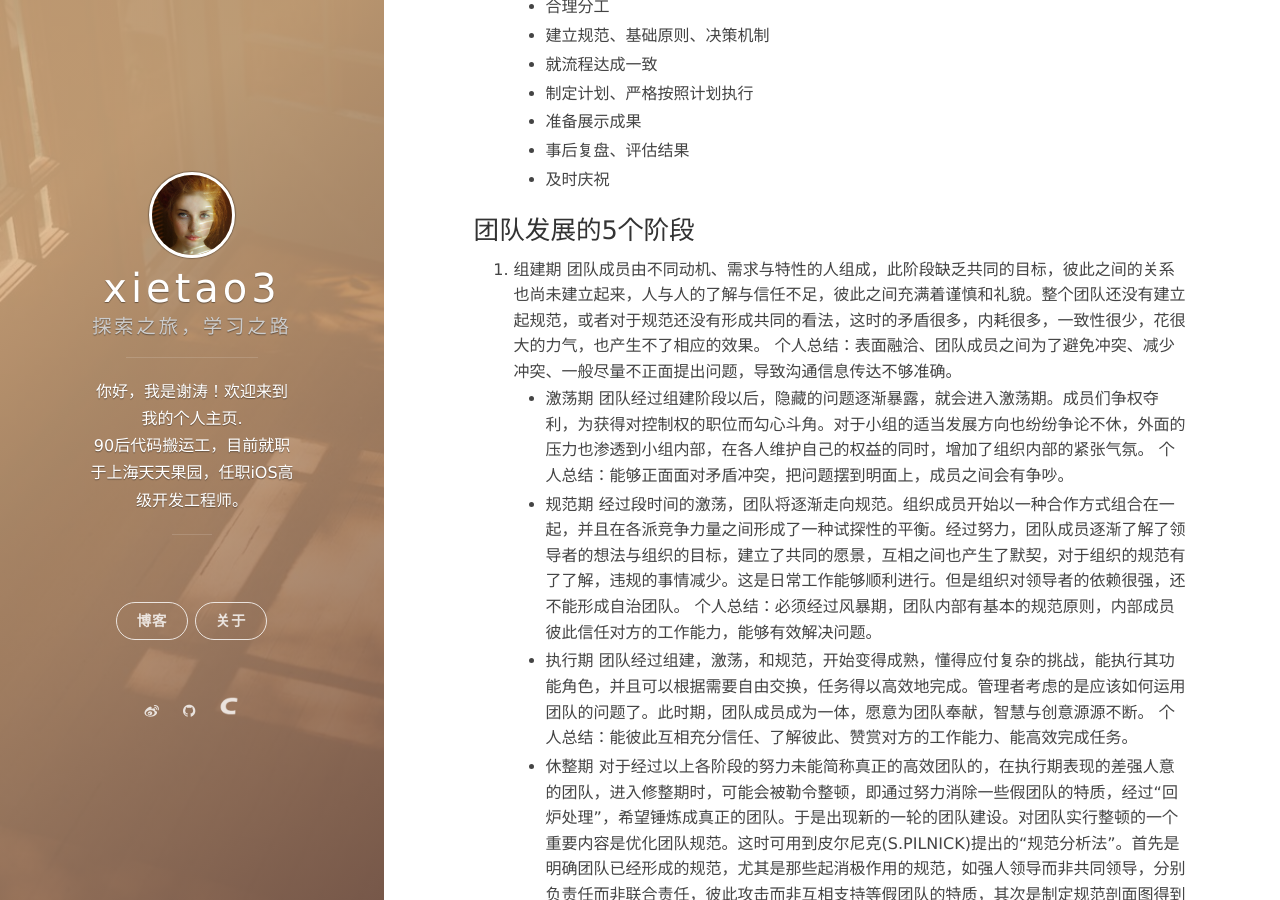
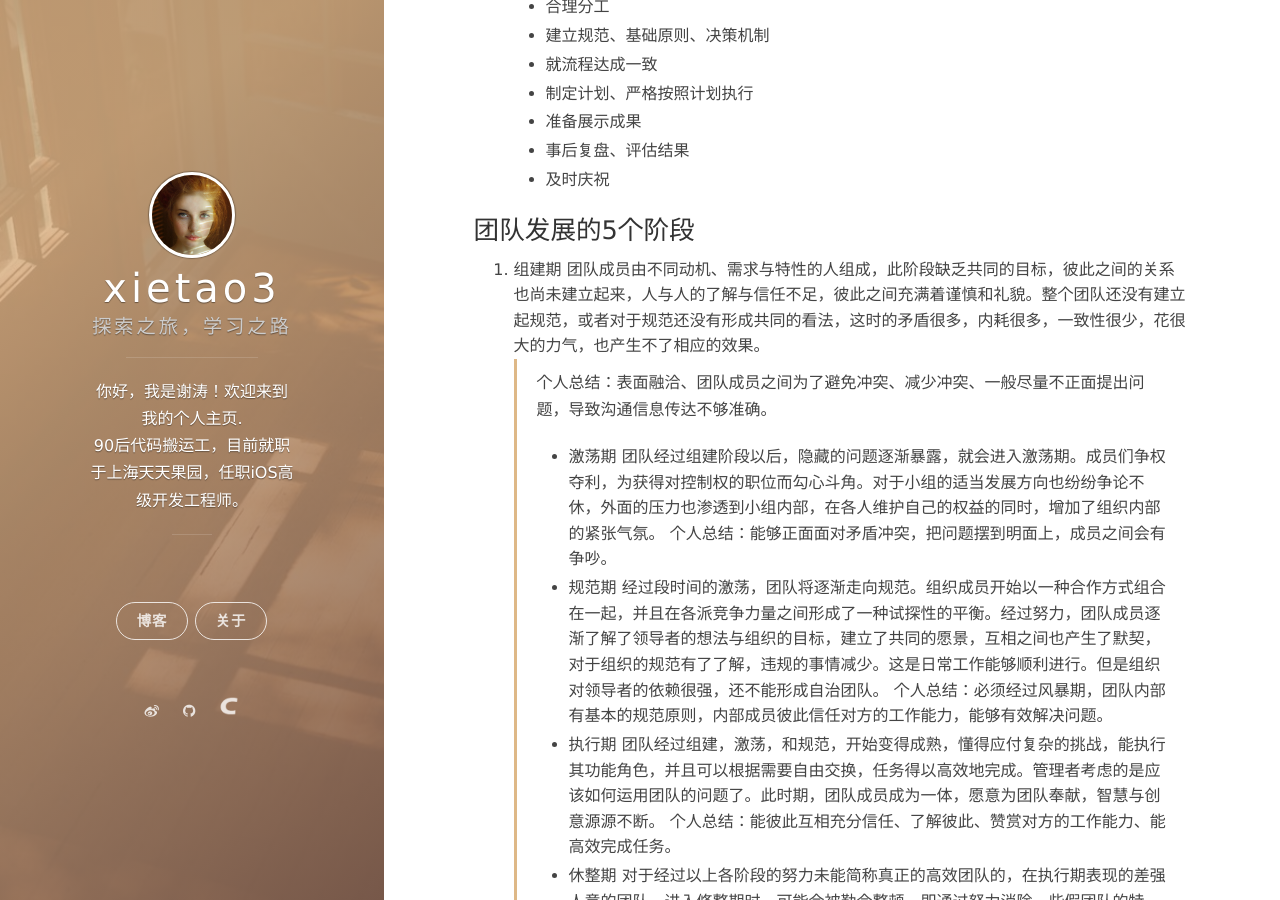
Before and after one commit to xietao3/xietao3.github.io, a Jekyll site: the page built from _posts/2016-12-20-领导力+开营式.md, in a window 1280 px wide and 900 px high, scrolled down 2022 px. Built offline with Jekyll 4.4.1, drawn with Linux system fonts in a browser that asks for light colours; nearby versions of some CDN libraries; Markdown is read by kramdown in place of the engine named in the settings; comment, search, counter and statistics services are not loaded.

Commit message:
update Leadership+

```diff
--- a/_posts/2016-12-20-领导力+开营式.md
+++ b/_posts/2016-12-20-领导力+开营式.md
@@ -64,17 +64,18 @@ categories: Blog
 ###团队发展的5个阶段
 1. 组建期
 团队成员由不同动机、需求与特性的人组成，此阶段缺乏共同的目标，彼此之间的关系也尚未建立起来，人与人的了解与信任不足，彼此之间充满着谨慎和礼貌。整个团队还没有建立起规范，或者对于规范还没有形成共同的看法，这时的矛盾很多，内耗很多，一致性很少，花很大的力气，也产生不了相应的效果。
-个人总结：表面融洽、团队成员之间为了避免冲突、减少冲突、一般尽量不正面提出问题，导致沟通信息传达不够准确。
+>个人总结：表面融洽、团队成员之间为了避免冲突、减少冲突、一般尽量不正面提出问题，导致沟通信息传达不够准确。
 * 激荡期
 团队经过组建阶段以后，隐藏的问题逐渐暴露，就会进入激荡期。成员们争权夺利，为获得对控制权的职位而勾心斗角。对于小组的适当发展方向也纷纷争论不休，外面的压力也渗透到小组内部，在各人维护自己的权益的同时，增加了组织内部的紧张气氛。
-个人总结：能够正面面对矛盾冲突，把问题摆到明面上，成员之间会有争吵。
+>个人总结：能够正面面对矛盾冲突，把问题摆到明面上，成员之间会有争吵。
 * 规范期
 经过段时间的激荡，团队将逐渐走向规范。组织成员开始以一种合作方式组合在一起，并且在各派竞争力量之间形成了一种试探性的平衡。经过努力，团队成员逐渐了解了领导者的想法与组织的目标，建立了共同的愿景，互相之间也产生了默契，对于组织的规范有了了解，违规的事情减少。这是日常工作能够顺利进行。但是组织对领导者的依赖很强，还不能形成自治团队。
-个人总结：必须经过风暴期，团队内部有基本的规范原则，内部成员彼此信任对方的工作能力，能够有效解决问题。
+>个人总结：必须经过风暴期，团队内部有基本的规范原则，内部成员彼此信任对方的工作能力，能够有效解决问题。
 * 执行期
 团队经过组建，激荡，和规范，开始变得成熟，懂得应付复杂的挑战，能执行其功能角色，并且可以根据需要自由交换，任务得以高效地完成。管理者考虑的是应该如何运用团队的问题了。此时期，团队成员成为一体，愿意为团队奉献，智慧与创意源源不断。
-个人总结：能彼此互相充分信任、了解彼此、赞赏对方的工作能力、能高效完成任务。
+>个人总结：能彼此互相充分信任、了解彼此、赞赏对方的工作能力、能高效完成任务。
 * 休整期
 对于经过以上各阶段的努力未能简称真正的高效团队的，在执行期表现的差强人意的团队，进入修整期时，可能会被勒令整顿，即通过努力消除一些假团队的特质，经过“回炉处理”，希望锤炼成真正的团队。于是出现新的一轮的团队建设。对团队实行整顿的一个重要内容是优化团队规范。这时可用到皮尔尼克(S.PILNICK)提出的“规范分析法”。首先是明确团队已经形成的规范，尤其是那些起消极作用的规范，如强人领导而非共同领导，分别负责任而非联合责任，彼此攻击而非互相支持等假团队的特质，其次是制定规范剖面图得到规范差距曲线。再次是听取各方面的对这些规范进行改革的意见，经过充分的民主讨论，制定系统的改革方案，包括责任，信息交流，反馈，奖励和招收新的员工等。最后是对改革措施实现跟踪评价，并作出必要的调整。
-　　个人总结：管理者需要运用系统的思考，通观全局，并保持危机意识，持续学习，持续成长。
+>个人总结：管理者需要运用系统的思考，通观全局，并保持危机意识，持续学习，持续成长。
+
 >团队在获得胜利之后，有队员表示我们的队伍应该已经是处于规范期了，不一样的是，从我的视角来看，我们团队还明显处于组建期。
```
